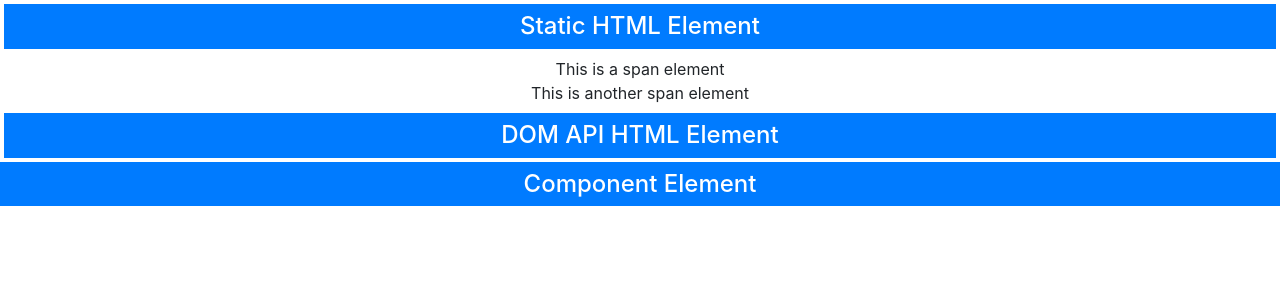
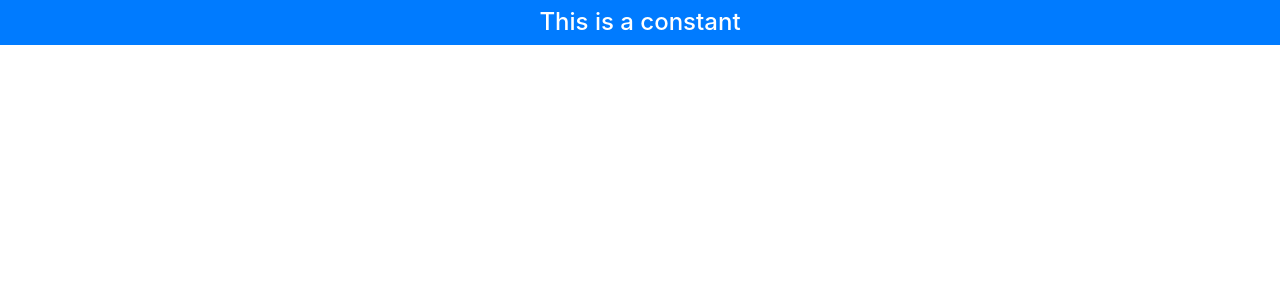
Before and after one commit to OpenTechConsult/primer, a React (Create React App) app: page / in a window 1280 px wide. Shown: the top 300 px of the page. Built offline with nearby package versions, Linux system fonts and the light colour scheme.

Commit message:
Using Expression in React
using an expression in the App.js in the source folder
Removing elements in the index.html in the public folder

```diff
--- a/public/index.html
+++ b/public/index.html
@@ -5,20 +5,20 @@
     <title>Primer</title>
   </head>
   <body>
-    <h4 class="bg-primary text-white text-center p-2 m-1">
+    <!--<h4 class="bg-primary text-white text-center p-2 m-1">
       Static HTML Element
     </h4>
     <div class="text-center m-2">
       <div>This is a span element</div>
       <div>This is another span element</div>
     </div>
-    <div id="domParent"></div>
+    <div id="domParent"></div>-->
     <div id="root"></div>
-    <script>
+    <!--<script>
       let element = document.createElement("h4");
       element.className = "bg-primary text-white text-center p-2 m-1";
       element.textContent = "DOM API HTML Element";
       document.getElementById("domParent").appendChild(element);
-    </script>
+    </script>-->
   </body>
 </html>
--- a/src/App.js
+++ b/src/App.js
@@ -1,8 +1,10 @@
 import React, { Component } from 'react';
+
+const message = "This is a constant"
 
 export default class App extends Component {
   render = () =>
     <h4 className="bg-primary text-white text-center p-2">
-      Component Element
+      { message }
     </h4>
 }
```
